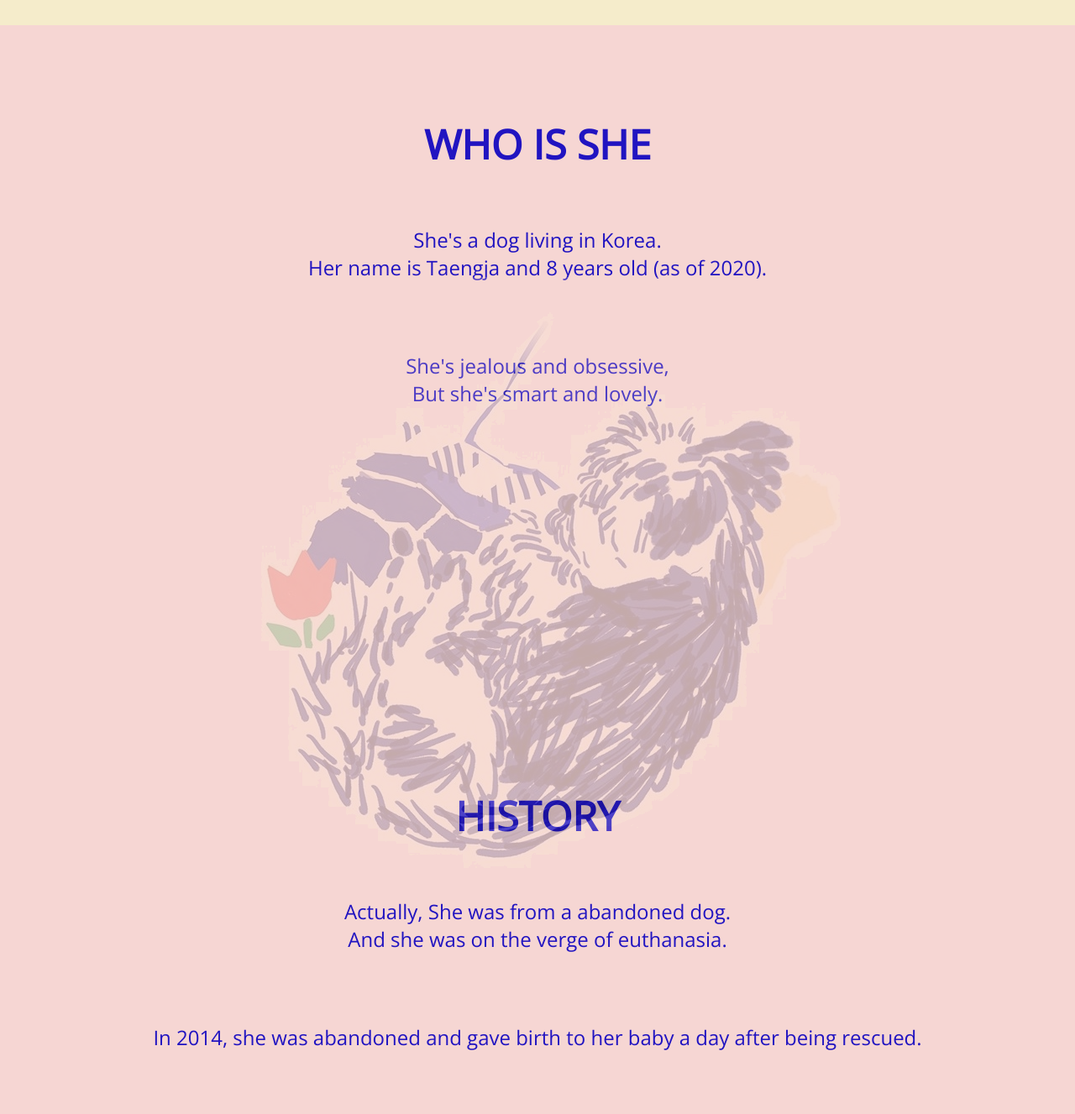
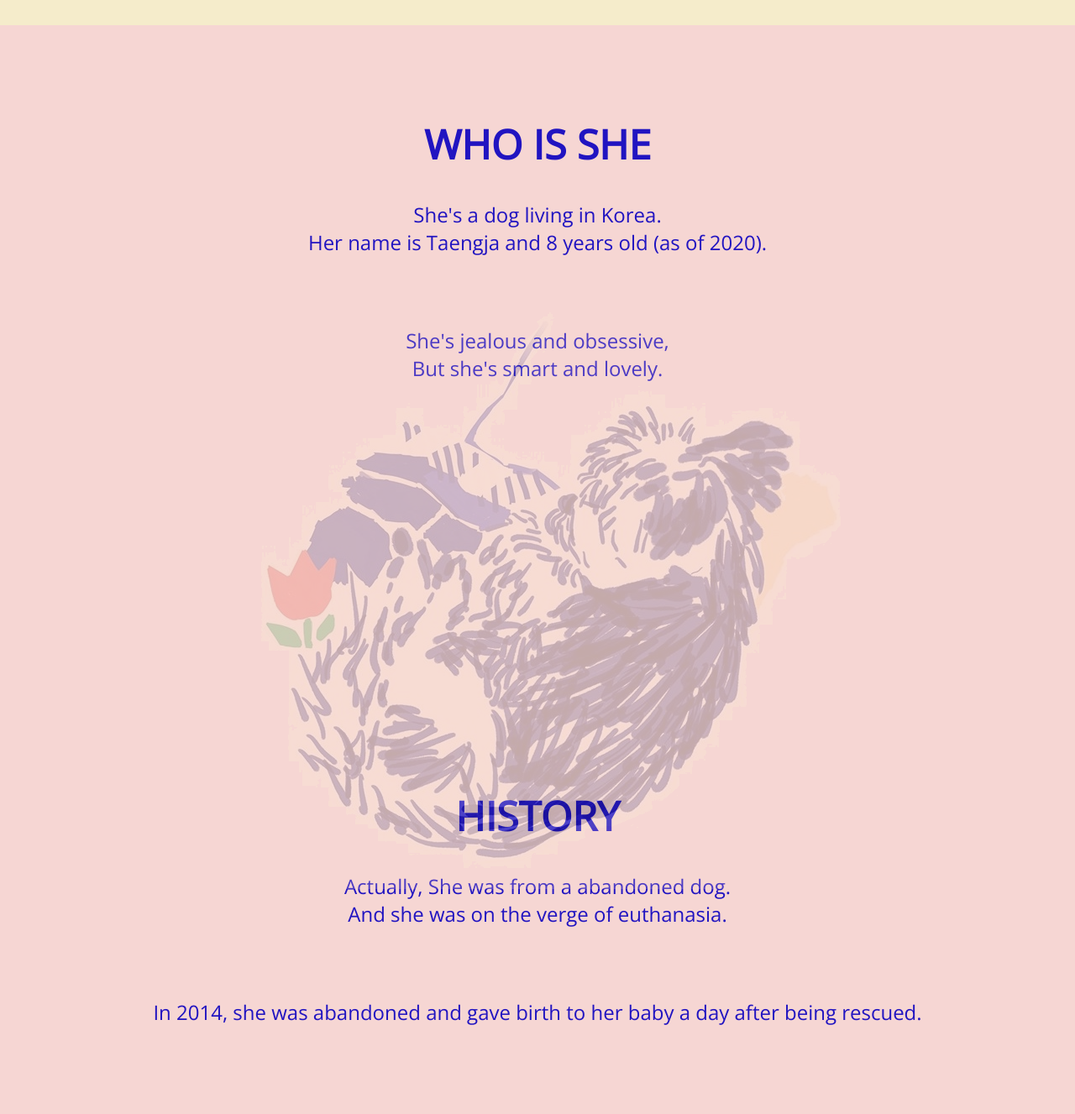
Before and after one commit to ju410/ForTJ, a plain HTML site: page index.html in a window 1280 px wide. Shown: the part 740-2067 px from the top of the page at 84% size. Drawn offline with nearby package versions, Linux system fonts and the light colour scheme.

Commit message:
index_ContentName

```diff
--- a/index.html
+++ b/index.html
@@ -58,7 +58,7 @@
 
   <div class="scetion" id="whoisshe">
     <div class="content">
-      <h1 class="animate_on_scroll" style="height:80px">WHO IS SHE</h1>
+      <h1 class="animate_on_scroll" style="height:50px">WHO IS SHE</h1>
       <p class="animate_on_scroll">
         She's a dog living in Korea.
         <br>
@@ -77,7 +77,7 @@
 
 <div class="scetion" id ="history" >
   <div class="content">
-    <h1 class="animate_on_scroll"style="height:80px;">HISTORY</h1>
+    <h1 class="animate_on_scroll"style="height:50px;">HISTORY</h1>
     <p class="animate_on_scroll">
       Actually, She was from a abandoned dog.
       <br> And she was on the verge of euthanasia.
```
